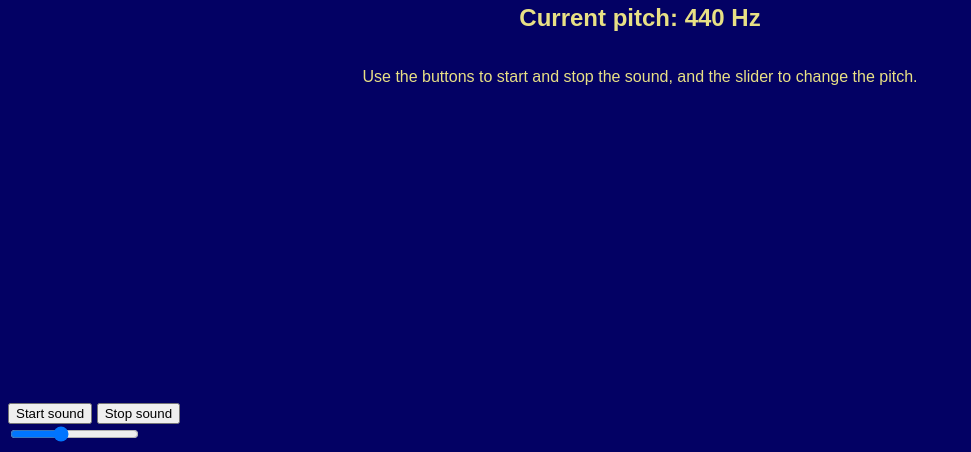
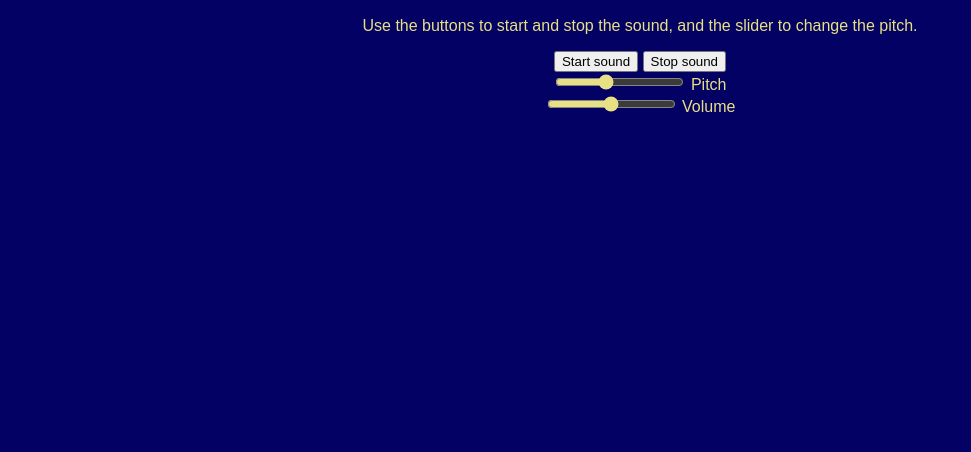
Before and after one commit to waffles-888/TinySynth, a website: page src/index.html in a window 1280 px wide. Shown: the part 405-857 px from the top of the page, without its empty margins (0-971 px from the left). After the commit the page ends 816 px from the top, so only its background shows below. Drawn offline with Linux system fonts and the light colour scheme.

Commit message:
Got the volume slider to work

```diff
--- a/src/index.html
+++ b/src/index.html
@@ -1,6 +1,6 @@
 <body>
-<div>
-  <div style="display: flex; flex-direction: column; align-items: center; justify-content: center; height: 100vh;">
+<div style = "accent-color: #E8E085; display: flex; flex-direction: column; align-items: center; justify-content: center; height: 100vh;">
+  <div>
     <h1>TinySynth</h1>
     <h2>Current pitch: <span id="current-pitch"></span> Hz</h2>
     <p>Use the buttons to start and stop the sound, and the slider to change the pitch.</p>
@@ -11,6 +11,11 @@
 </div>
 <div class="slider">
   <input id="pitch" type="range" min="100" max="1000" value="440" oninput="changePitch(), document.querySelector('#current-pitch').innerHTML = this.value">
+  <label for="pitch">Pitch</label>
+  </div>
+  <div class="slider">
+  <input id="volume" type="range" min="0" max="1" step="0.01" value="0.5" oninput="gainNode.gain.value = this.value">
+  <label for="volume">Volume</label>
   </div>
 </div>
   <style>
@@ -28,7 +33,7 @@
     oscillator = audioContext.createOscillator();
     oscillator.type = 'square';
     oscillator.frequency.setValueAtTime(document.querySelector('#pitch').value, audioContext.currentTime);
-    oscillator.connect(audioContext.destination);
+    oscillator.connect(gainNode);
     oscillator.start();
     }
 
@@ -52,5 +57,12 @@
         oscillator.frequency.setValueAtTime(pitch, audioContext.currentTime);
         document.querySelector('#current-pitch').innerHTML = pitch;
       }
+
+      // volume
+      const volumeSlider = document.querySelector('#volume');
+      const gainNode = audioContext.createGain();
+      gainNode.gain.value = 0.5;
+      gainNode.connect(audioContext.destination);
+
   </script>
 </body>
```
Also changed, not shown: dist/index.html, dist/uri.txt.
